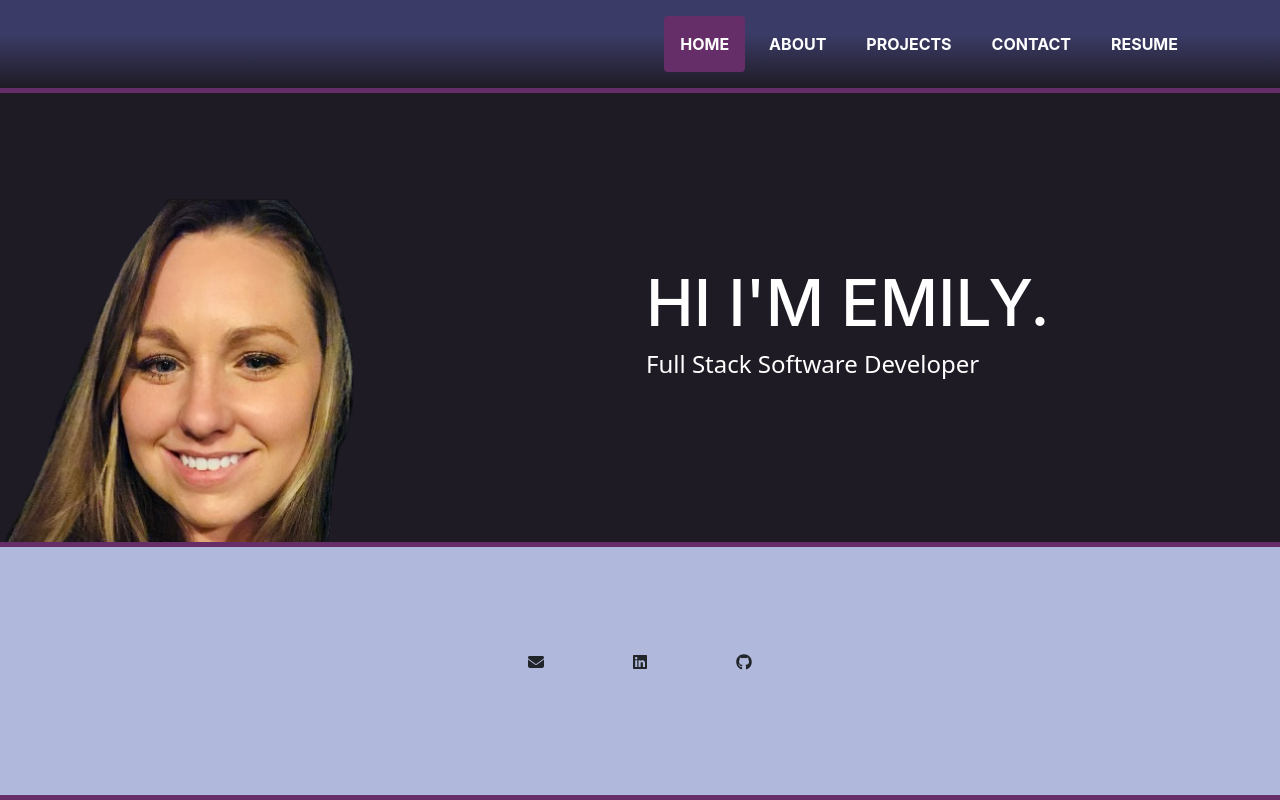
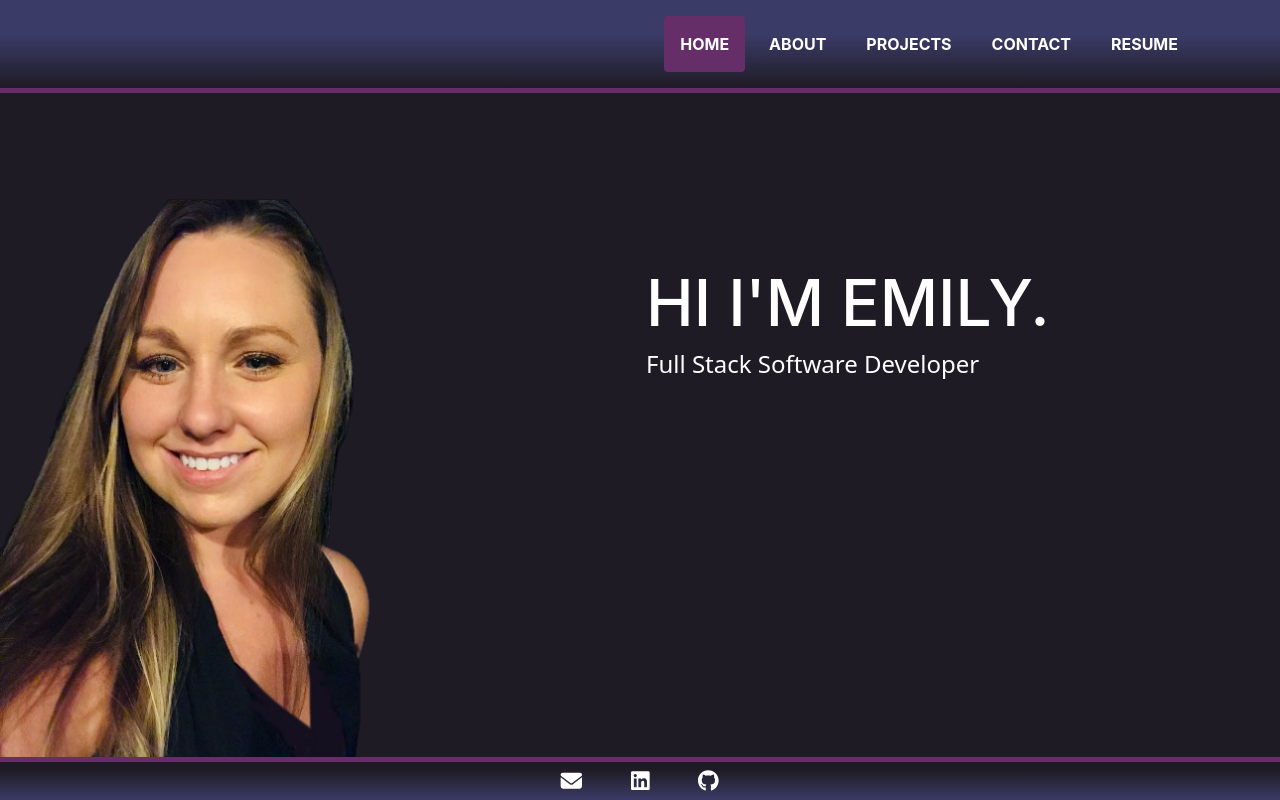
Before and after one commit to eburger939/devr-portfolio, a React (Create React App) app in the folder dev-port/: page / in a window 1280 px wide. Built offline with nearby package versions, Linux system fonts and the light colour scheme.

Commit message:
added icons

```diff
--- a/dev-port/src/components/pages/Footer.js
+++ b/dev-port/src/components/pages/Footer.js
@@ -6,9 +6,9 @@ import { faGithub } from '@fortawesome/free-brands-svg-icons'
 
 const Footer = () => {
 
-const envelope = <FontAwesomeIcon icon={faEnvelope} />
-const linkedIn = <FontAwesomeIcon icon={faLinkedin} />
-const gitHub = <FontAwesomeIcon icon={faGithub} />
+const envelope = <FontAwesomeIcon icon={faEnvelope} size="lg" fixedWidth inverse />
+const linkedIn = <FontAwesomeIcon icon={faLinkedin} size="lg" fixedWidth inverse/>
+const gitHub = <FontAwesomeIcon icon={faGithub} size="lg" fixedWidth inverse/>
 
   return (
 <div className="footer">
@@ -17,9 +17,9 @@ const gitHub = <FontAwesomeIcon icon={faGithub} />
 
          <div className="row d-flex justify-content-center">
                  <div className="col-lg-4 mb-lg-0 d-flex justify-content-center">
-                        <a className="btn btn-social mx-1" href="mailto:emb.burger@yahoo.com">{envelope}</a>
-                        <a className="btn btn-social mx-1" target="_blank" href="https://www.linkedin.com/in/emburger">{linkedIn}</a>
-                        <a className="btn btn-social mx-1" target="_blank" href="https://github.com/eburger939">{gitHub}</a>
+                        <a className="btn mx-2" href="mailto:emb.burger@yahoo.com">{envelope}</a>
+                        <a className="btn mx-2" target="_blank" href="https://www.linkedin.com/in/emburger">{linkedIn}</a>
+                        <a className="btn mx-2" target="_blank" href="https://github.com/eburger939">{gitHub}</a>
                     </div>
 
                 </div>
```
Also changed, not shown: dev-port/src/components/PC.css.
